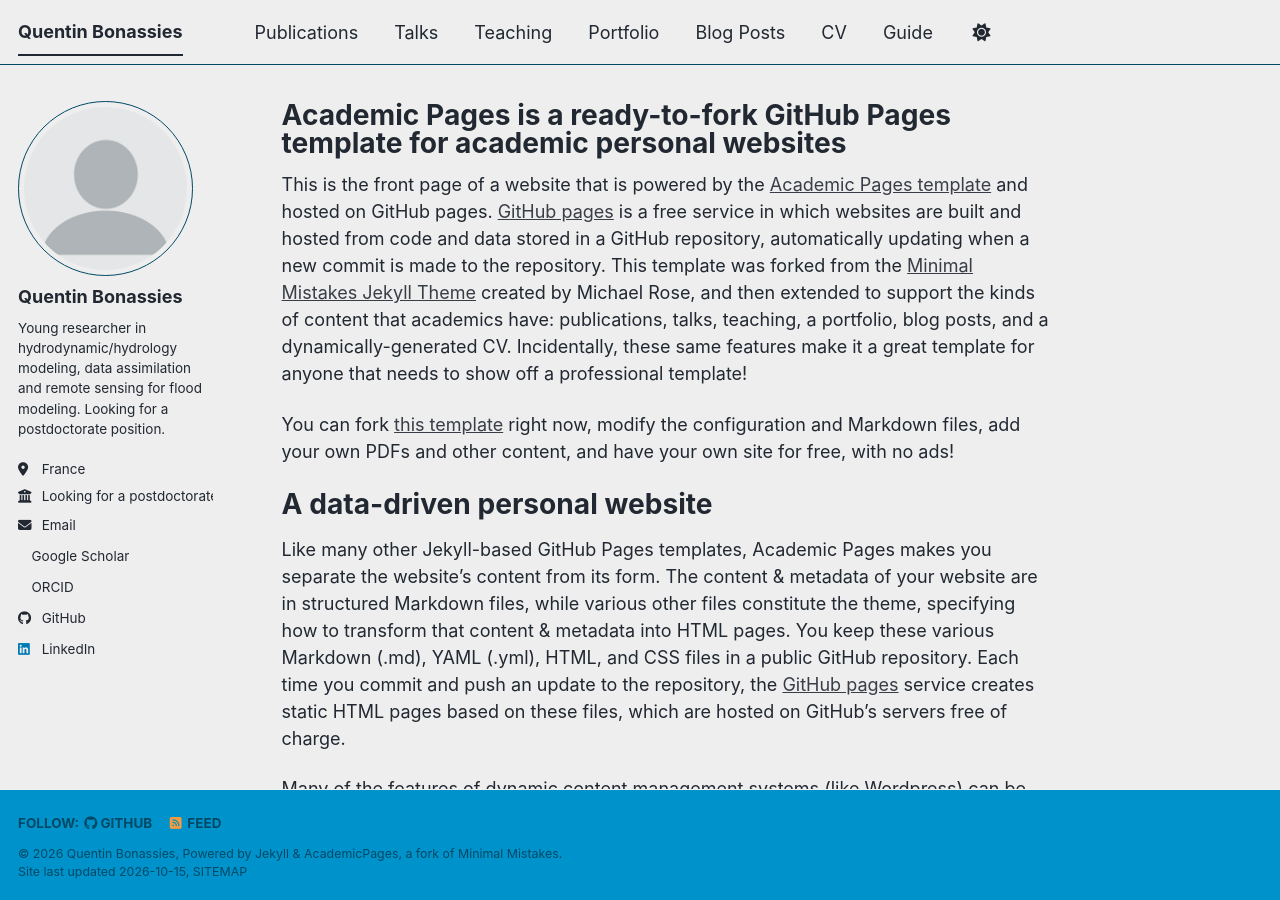
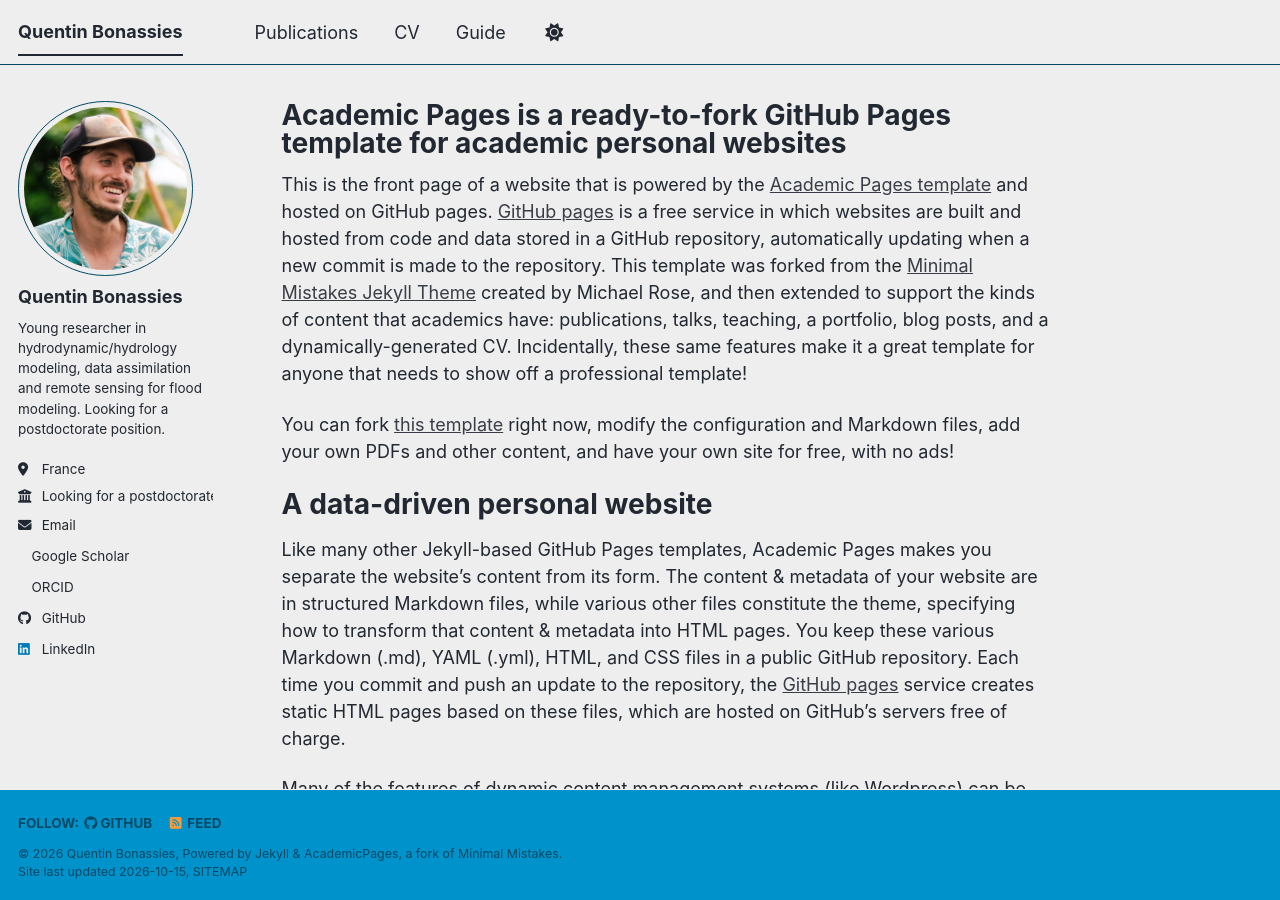
Before and after one commit to quentinbns/quentinbns.github.io, a Jekyll site: the page built from _pages/about.md, in a window 1280 px wide and 900 px high. Built offline with Jekyll 4.4.1, drawn with Linux system fonts in a browser that asks for light colours; a style sheet for code colours, icons or effects is not loaded.

Commit message:
changes in site org.

```diff
--- a/_config.yml
+++ b/_config.yml
@@ -222,7 +222,7 @@ kramdown:
 # These settings control the types of collections used by the template
 collections:
   teaching:
-    output: true
+    output: False
     permalink: /:collection/:path/
   publications:
     output: true
@@ -231,7 +231,7 @@ collections:
     output: true
     permalink: /:collection/:path/
   talks:
-    output: true
+    output: False
     permalink: /:collection/:path/
 
 
--- a/_data/navigation.yml
+++ b/_data/navigation.yml
@@ -11,18 +11,6 @@ main:
   - title: "Publications"
     url: /publications/
 
-  - title: "Talks"
-    url: /talks/
-
-  - title: "Teaching"
-    url: /teaching/
-
-  - title: "Portfolio"
-    url: /portfolio/
-
-  - title: "Blog Posts"
-    url: /year-archive/
-
   - title: "CV"
     url: /cv/
 
```
Also changed, not shown: images/profile.png.
